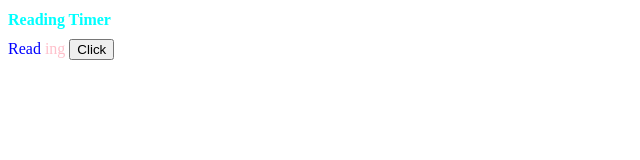
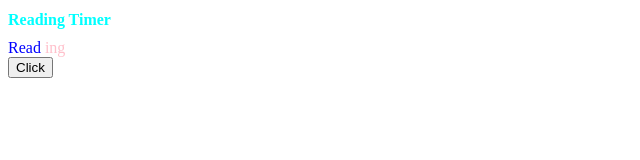
Before and after one commit to thanadol02/Project01, a plain HTML site: page index.html in a window 1280 px wide. Shown: the whole page, without its empty margins (0-640 px from the left). Drawn offline with Linux system fonts and the light colour scheme.

Commit message:
Update index.html

```diff
--- a/index.html
+++ b/index.html
@@ -7,7 +7,7 @@
         <title>Hatchy Time</title>
         <h1 style="font-size: medium; color:aqua">Reading Timer</h1>
         <span style="border: 18px; color:blue">Read</span>
-        <span style="border: 18px; color:pink">ing</span>
+        <span style="border: 18px; color:pink">ing</span><br>
         <button onclick="">Click</button>
 
 
```
